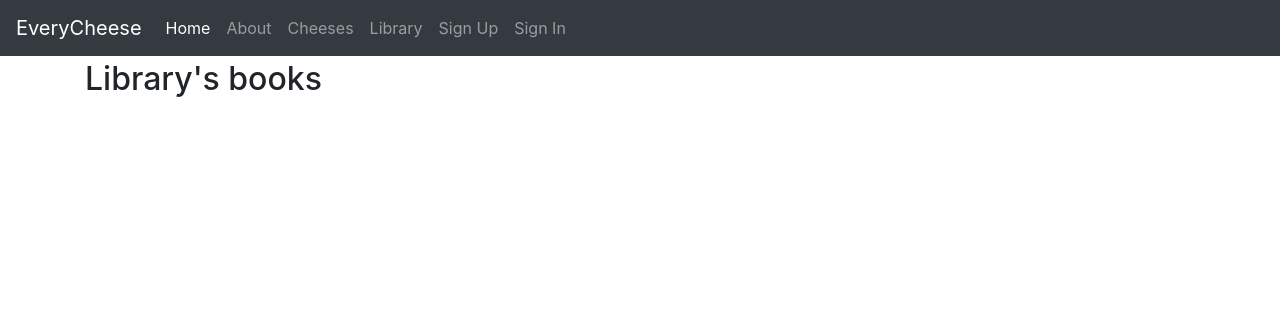
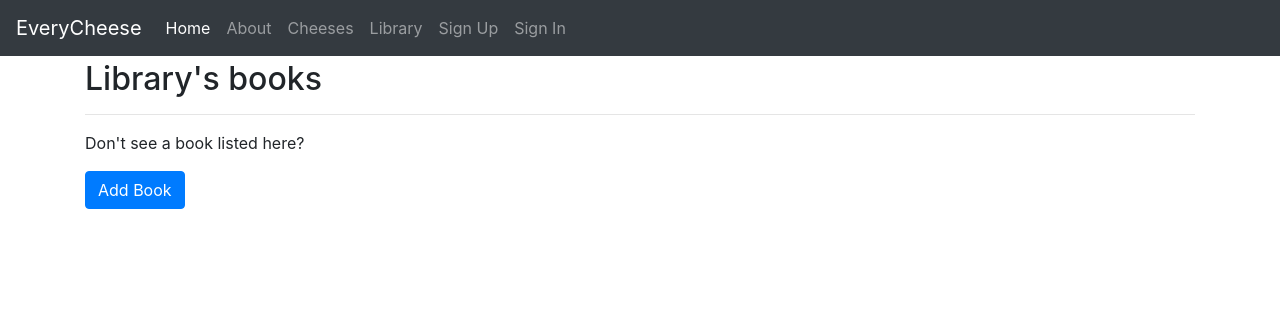
Before and after one commit to mcrim/everycheese, a Django app: template everycheese/templates/library/library_list.html in a window 1280 px wide. Shown: the top 316 px of the page. Run offline with Django 3.2, Linux system fonts and the light colour scheme; the template is opened without the code that fills it, so the values that code supplies are empty; some libraries are stand-ins or nearby versions.

Commit message:
First pass at working Add book form

```diff
--- a/everycheese/library/models.py
+++ b/everycheese/library/models.py
@@ -35,3 +35,6 @@ class Library(TimeStampedModel):
 
     def __str__(self):
         return self.book_name
+
+    def get_absolute_url(self):
+        return reverse("library:detail", kwargs={"slug": self.slug})
--- a/everycheese/library/urls.py
+++ b/everycheese/library/urls.py
@@ -10,8 +10,14 @@ urlpatterns = [
         name='list'
     ),
     path(
+        route='add/',
+        view=views.LibraryCreateView.as_view(),
+        name='add'
+    ),
+    path(
         route='<slug:slug>/',
         view=views.LibraryDetailView.as_view(),
         name='detail'
     ),
+
 ]
--- a/everycheese/templates/library/library_list.html
+++ b/everycheese/templates/library/library_list.html
@@ -7,4 +7,15 @@
         <li><a href="{% url 'library:detail' book.slug %}">{{ book.book_name }}</a></li>
     {% endfor %}
 </ul>
+
+<hr/>
+<p>Don't see a book listed here?</p>
+<p>
+    <a class="btn btn-primary"
+    href="{% url 'library:add' %}" role="button">
+    Add Book
+    </a>
+</p>
+
+
 {% endblock content %}
```
Also changed, not shown: everycheese/library/views.py (+11 -0 lines), everycheese/templates/library/library_form.html (added, +14 -0 lines).
